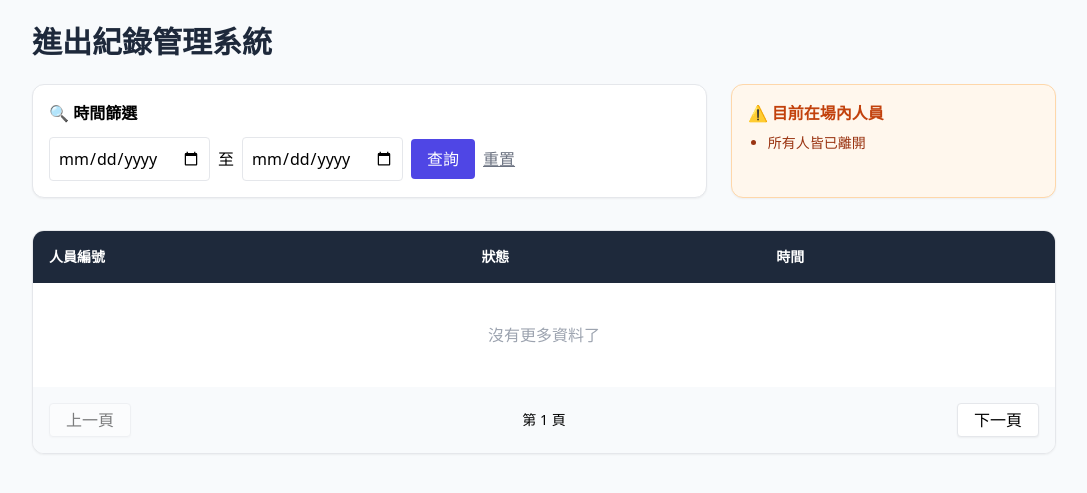
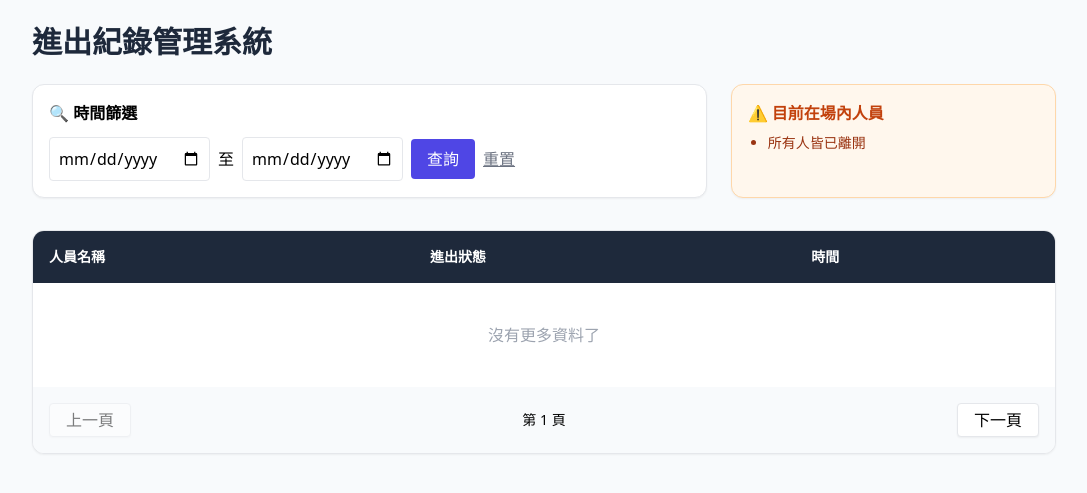
Before and after one commit to oao030oao/database_api, a Flask app: page / in a window 1280 px wide. Shown: the top 493 px of the page, without its empty margins (96-1183 px from the left). Run offline with Flask 3, Linux system fonts and the light colour scheme; data that the repository does not hold is empty; some libraries are stand-ins or nearby versions.

Commit message:
Update index.html

```diff
--- a/templates/index.html
+++ b/templates/index.html
@@ -32,8 +32,8 @@
             <table class="w-full text-left">
                 <thead class="bg-slate-800 text-white text-sm">
                     <tr>
-                        <th class="p-4">人員編號</th>
-                        <th class="p-4">狀態</th>
+                        <th class="p-4">人員名稱</th>
+                        <th class="p-4">進出狀態</th>
                         <th class="p-4">時間</th>
                     </tr>
                 </thead>
```
